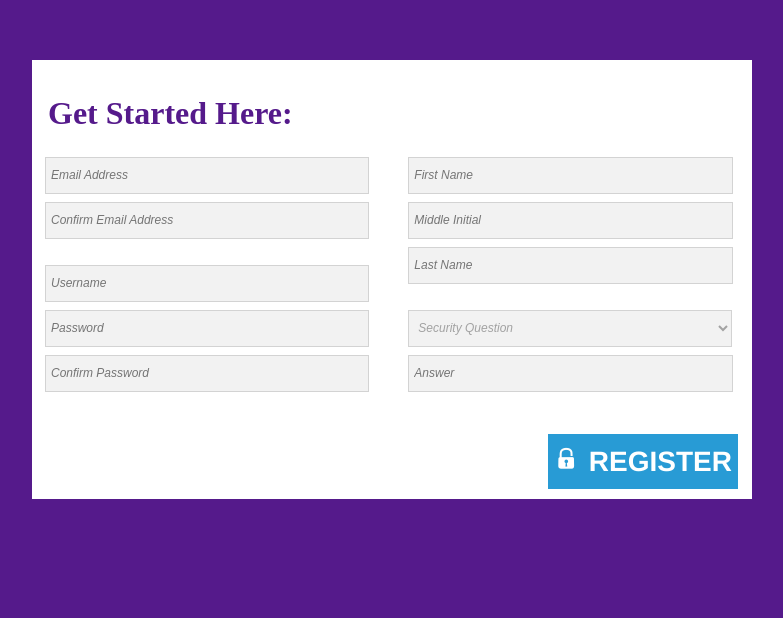
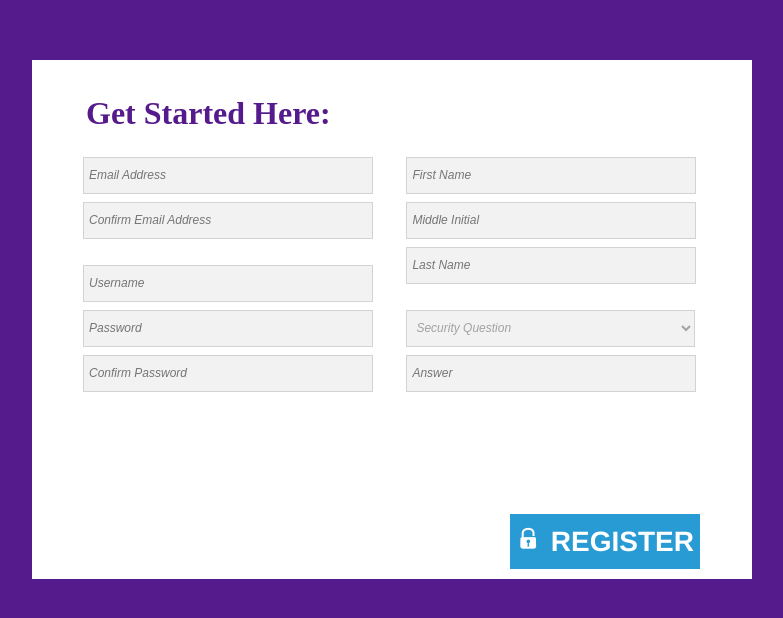
Before and after one commit to kalina-edwards/Tim-Web-Form, a plain HTML site: page index.html in a window 1280 px wide. Shown: the part 140-758 px from the top of the page, without its empty margins (248-1031 px from the left). Drawn offline with Linux system fonts and the light colour scheme.

Commit message:
Added Margin
Added Margin to the fieldset in the for the smaller screen size and for
the bigger media query!

```diff
--- a/style.css
+++ b/style.css
@@ -7,11 +7,11 @@ form {
 	max-width: 100%;
 	width:  600px;
 	margin: 100px auto;
-
 }
 
 fieldset {
 	border: none;
+	margin: 15px;
 }
 
 legend {
@@ -77,6 +77,10 @@ button img {
 		margin: 200px auto;
 	}
 
+	fieldset {
+		margin: 40px;
+	}
+
 	span {
 		display: inline;
 		width: 47.5%;
```
